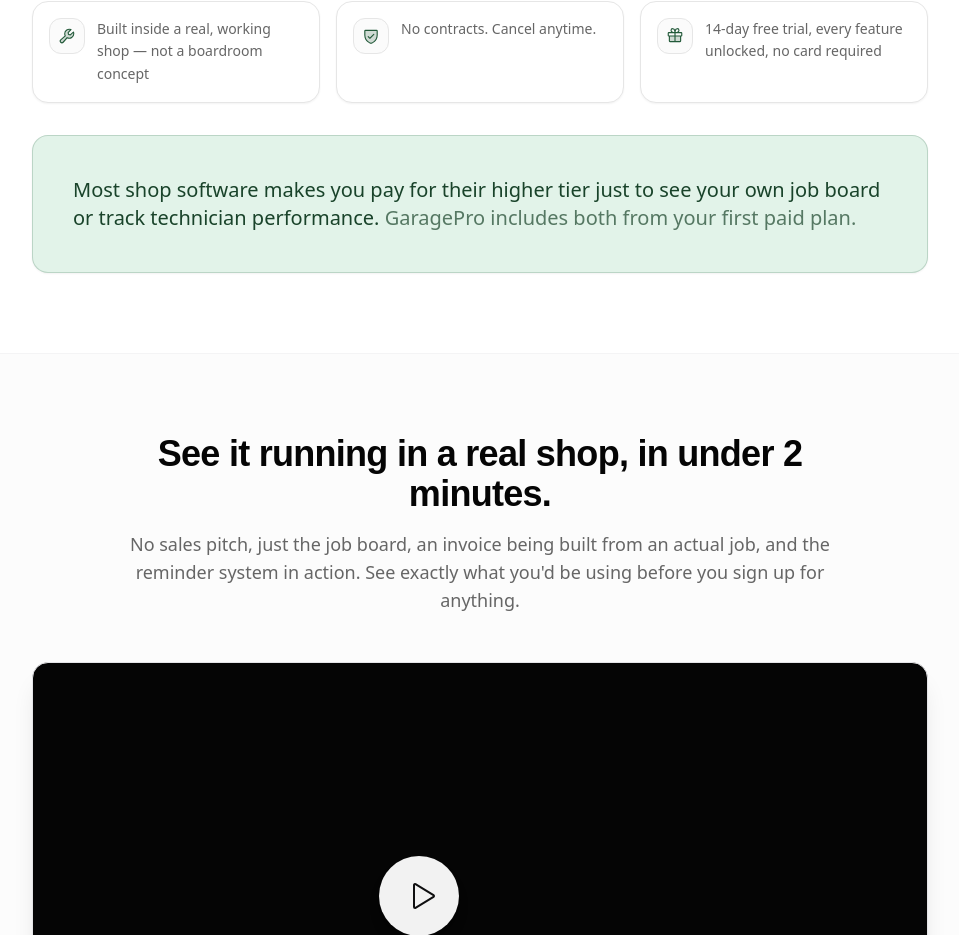
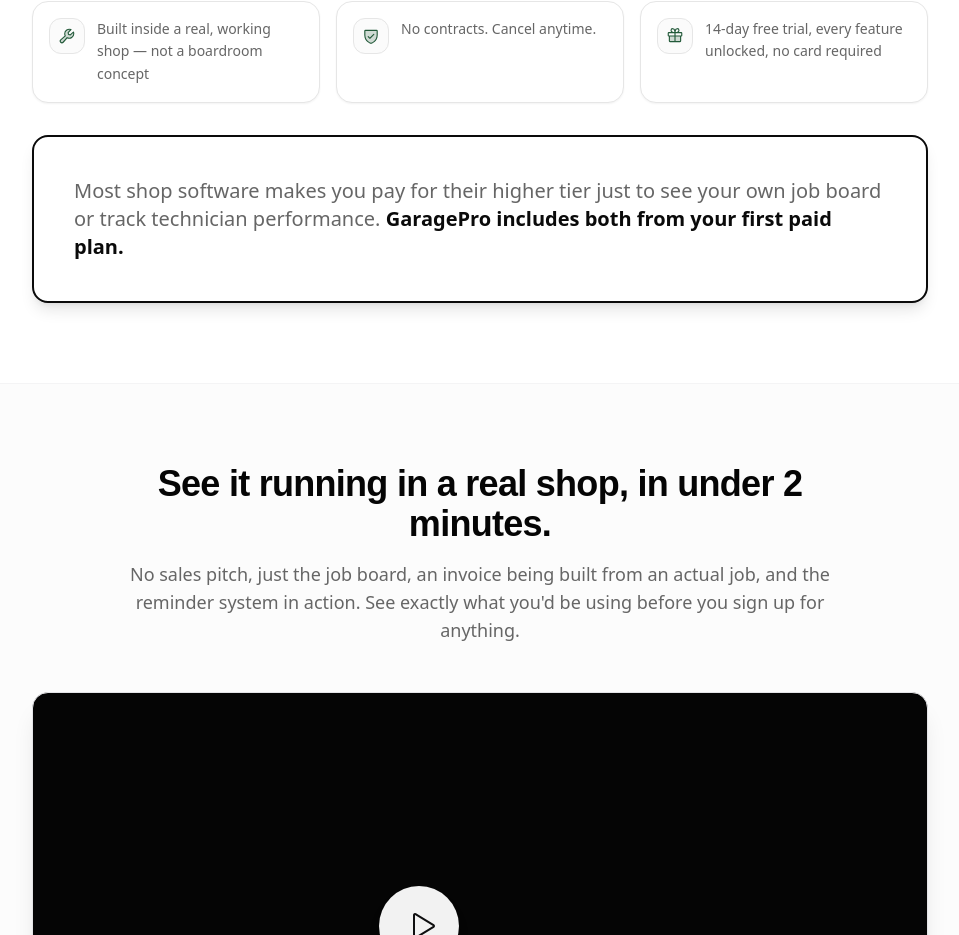
Before and after one commit to MoeezQadri/garagepro-landing-page-glow, a React (Vite) app: page / in a window 1280 px wide. Shown: the part 3696-4631 px from the top of the page, without its empty margins (160-1119 px from the left). Built offline with nearby package versions, Linux system fonts and the light colour scheme.

Commit message:
Changes
Co-authored-by: MoeezQadri <83864029+MoeezQadri@users.noreply.github.com>

```diff
--- a/src/components/sections/gp/WhyGaragePro.tsx
+++ b/src/components/sections/gp/WhyGaragePro.tsx
@@ -40,10 +40,10 @@ const WhyGaragePro = () => {
             ))}
           </div>
 
-          <div className="rounded-2xl border border-[hsl(var(--brand-accent))]/20 bg-[hsl(var(--brand-accent-light))] p-8 md:p-10 shadow-sm">
-            <p className="text-lg md:text-xl font-medium text-[hsl(var(--brand-accent-text))] leading-snug">
+          <div className="rounded-2xl border-2 border-foreground bg-white p-8 md:p-10 shadow-lg">
+            <p className="text-lg md:text-xl font-medium text-muted-foreground leading-snug">
               Most shop software makes you pay for their higher tier just to see your own job board or track technician performance.{" "}
-              <span className="text-[hsl(var(--brand-accent-text))]/70">GaragePro includes both from your first paid plan.</span>
+              <span className="text-foreground font-semibold">GaragePro includes both from your first paid plan.</span>
             </p>
           </div>
         </div>
```
